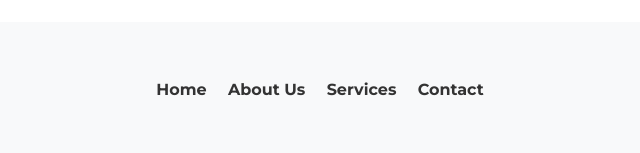
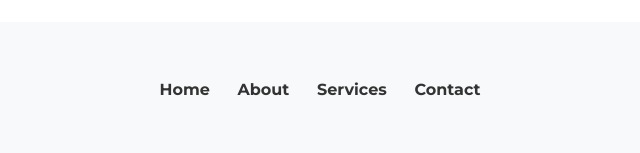
Before and after one commit to n2ten/AccountantTemplate, a plain HTML site: page index.html in a window 1280 px wide. Shown: the part 3472-3625 px from the top of the page, 320-960 px from the left. Drawn offline with nearby package versions, Linux system fonts and the light colour scheme; a web font is replaced by a local one.

Commit message:
testin git

```diff
--- a/index.html
+++ b/index.html
@@ -294,7 +294,7 @@
 									<a class="nav-link" href="/">Home</a>
 								</li>
 								<li class="nav-item">
-									<a class="nav-link" href="#aboutUs">About Us</a>
+									<a class="nav-link" href="#aboutUs">About</a>
 								</li>
 								<li class="nav-item">
 									<a class="nav-link" href="#ourservices">Services</a>
--- a/scss/components/_07.footer.scss
+++ b/scss/components/_07.footer.scss
@@ -34,6 +34,6 @@
     }
 
     a:hover {
-        background-color: lighten($secondary, 65%)
+        background-color: lighten($secondary, 65%);
     }
 }
```
